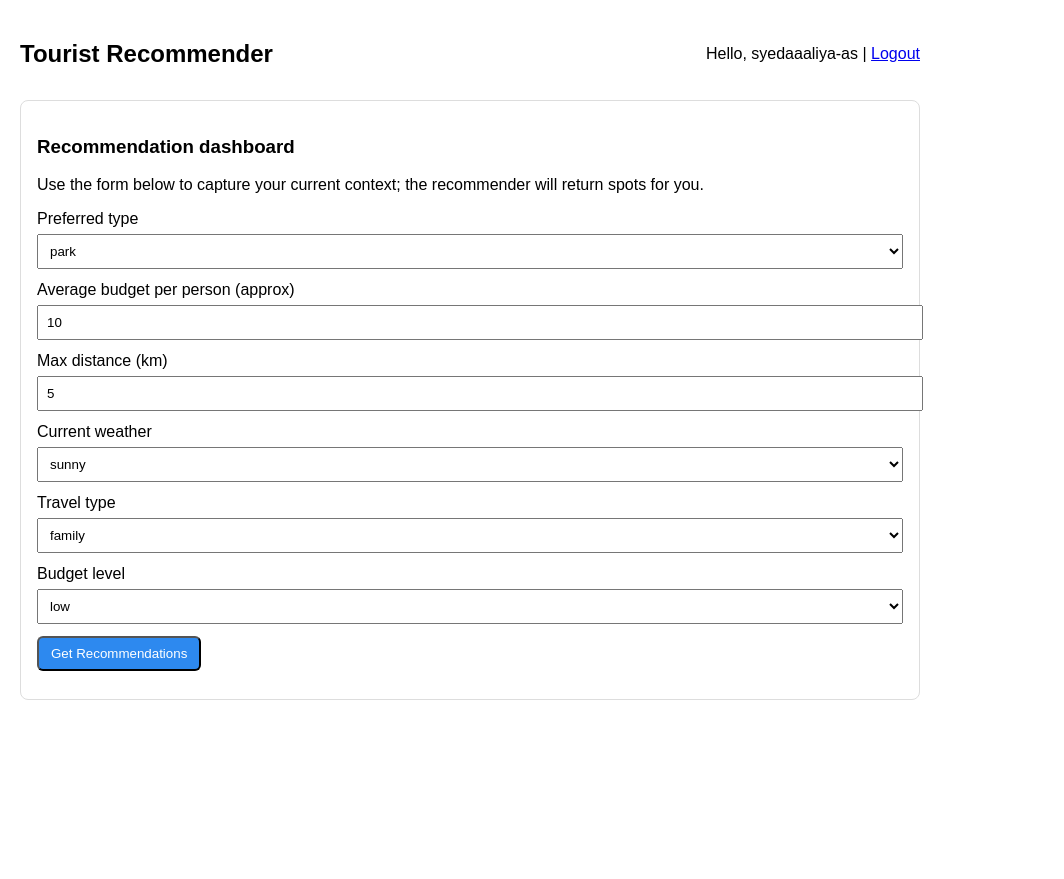
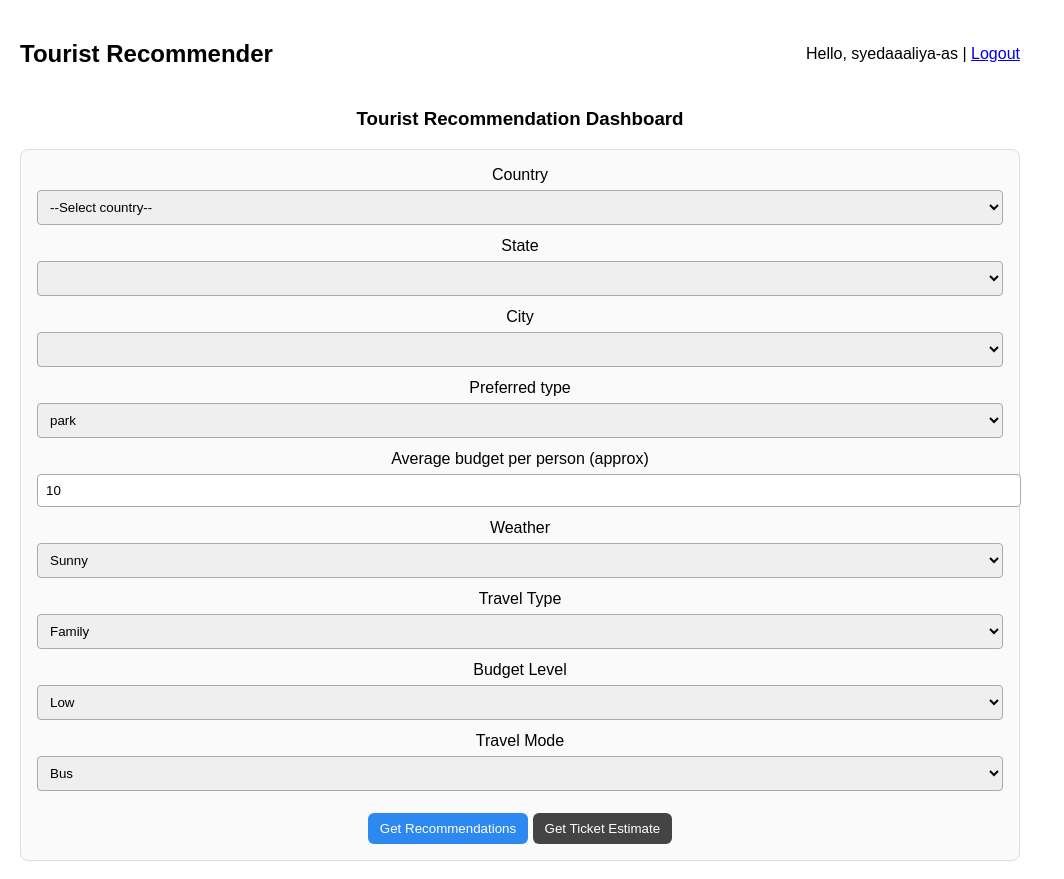
Before and after one commit to syedaaaliya-as/tourist_recommender, a Flask app: page /dashboard in a window 1280 px wide. Shown: the top 879 px of the page, without its empty margins (0-1064 px from the left). Before the commit the page ends 700 px from the top, so only its background shows below. Run offline with Flask 3, Linux system fonts and the light colour scheme; a user stored in the database is signed in; lists and menus that the app fills with data are empty.

Commit message:
updated code with location + dropdown & distance fixes

```diff
--- a/app.py
+++ b/app.py
@@ -1,29 +1,72 @@
-# app.py
 from flask import Flask, render_template, request, redirect, url_for, flash, jsonify, session
 from models import init_db, SessionLocal, User
 from recommender import Recommender
 from werkzeug.security import generate_password_hash, check_password_hash
+from datetime import datetime
+import pandas as pd
 import os
-from datetime import datetime
 
 app = Flask(__name__)
-app.secret_key = os.environ.get("FLASK_SECRET", "dev-secret-change-me")
+app.secret_key = "dev-secret"
 
-# Initialize DB once (creates tables)
 init_db()
+db = SessionLocal()
+recommender = Recommender()
+
+# Load locations for dropdowns
+DATA_PATH = os.path.join(os.path.dirname(__file__), "dataset.csv")
+
+def load_locations():
+    df = pd.read_csv(DATA_PATH, encoding="latin1", on_bad_lines="skip")
+    df = df.dropna(subset=["country", "state", "city"])
+
+    countries = {}
+    for _, r in df.iterrows():
+        c = str(r["country"]).strip()
+        s = str(r["state"]).strip()
+        city = str(r["city"]).strip()
+        countries.setdefault(c, {}).setdefault(s, set()).add(city)
+
+    return {c: {s: sorted(list(cities)) for s, cities in states.items()} for c, states in countries.items()}
+
+@app.route("/api/locations", methods=["GET"])
+def api_locations():
+    try:
+        df = pd.read_csv(DATA_PATH, encoding="latin1", on_bad_lines="skip")
+        df.columns = [c.strip().lower() for c in df.columns]
+        df = df.dropna(subset=["country", "state", "city"])
+
+        countries = {}
+        for _, r in df.iterrows():
+            c = r["country"].strip()
+            s = r["state"].strip()
+            city = r["city"].strip()
+            countries.setdefault(c, {}).setdefault(s, set()).add(city)
+
+        clean_data = {
+            c: {s: sorted(list(cities)) for s, cities in states.items()}
+            for c, states in countries.items()
+        }
+
+        return jsonify(clean_data)
+
+    except Exception as e:
+        print("❌ ERROR in /api/locations:", e)
+        return jsonify({"error": str(e)}), 500
 
 
-# --- Helper: Get DB session per request ---
-def get_db():
-    db = SessionLocal()
-    try:
-        yield db
-    finally:
-        db.close()
+@app.route("/api/ticket-info", methods=["POST"])
+def ticket_info():
+    data = request.json or {}
+    mode = data.get("mode")
+    distance = float(data.get("distance_km", 10))
 
+    if not mode or mode not in TRAVEL_PRICING:
+        return jsonify({"error": "Unknown travel mode"}), 400
 
-recommender = Recommender()
+    price = TRAVEL_PRICING[mode]["base_fare"] + TRAVEL_PRICING[mode]["per_km"] * distance
 
+    return jsonify({"mode": mode, "distance_km": distance, "estimated_price": round(price, 2)})
 
 @app.route("/")
 def index():
@@ -31,108 +74,85 @@ def index():
         return redirect(url_for("dashboard"))
     return redirect(url_for("login"))
 
-
-@app.route("/register", methods=["GET", "POST"])
+@app.route("/register", methods=["GET","POST"])
 def register():
-    db = next(get_db())
-
     if request.method == "POST":
-        username = request.form.get("username", "").strip()
+        username = request.form.get("username")
         password = request.form.get("password")
         fullname = request.form.get("fullname")
         email = request.form.get("email")
 
         if not username or not password:
-            flash("Enter username and password", "danger")
+            flash("Fill all fields", "danger")
             return redirect(url_for("register"))
 
         existing = db.query(User).filter(User.username == username).first()
         if existing:
-            flash("Username already exists", "danger")
+            flash("Username exists", "danger")
             return redirect(url_for("register"))
 
         hashed = generate_password_hash(password)
         user = User(username=username, password=hashed, fullname=fullname, email=email)
-
         db.add(user)
         db.commit()
 
-        flash("Account created. Please login.", "success")
+        flash("Account created!", "success")
         return redirect(url_for("login"))
 
     return render_template("register.html")
 
-
-@app.route("/login", methods=["GET", "POST"])
+@app.route("/login", methods=["GET","POST"])
 def login():
-    db = next(get_db())
-
     if request.method == "POST":
-        username = request.form.get("username", "").strip()
+        username = request.form.get("username")
         password = request.form.get("password")
 
         user = db.query(User).filter(User.username == username).first()
 
         if not user or not check_password_hash(user.password, password):
-            flash("Invalid credentials", "danger")
+            flash("Wrong username / password", "danger")
             return redirect(url_for("login"))
 
         session["user_id"] = user.id
         session["username"] = user.username
-        flash("Logged in successfully", "success")
         return redirect(url_for("dashboard"))
 
     return render_template("login.html")
 
-
-@app.route('/forgot-password', methods=['GET', 'POST'])
-def forgot_password():
-    if request.method == 'POST':
-        email = request.form.get('email')
-        flash(f"Password reset link sent to {email}", "info")
-        return redirect(url_for('login'))
-    return render_template("forgot_password.html")
-
-
 @app.route("/logout")
 def logout():
     session.clear()
-    flash("Logged out", "info")
     return redirect(url_for("login"))
-
 
 @app.route("/dashboard")
 def dashboard():
     if not session.get("user_id"):
         return redirect(url_for("login"))
-
     return render_template("dashboard.html", username=session.get("username"))
-
 
 @app.route("/api/recommend", methods=["POST"])
 def api_recommend():
     if not session.get("user_id"):
-        return jsonify({"error": "Not authenticated"}), 401
+        return jsonify({"error": "Not logged in"}), 401
 
     data = request.json or {}
 
     context = {
-        "type": data.get("type", "park"),
-        "avg_cost": data.get("avg_cost", 10),
-        "distance_km": data.get("distance_km", 2),
+        "country": data.get("country"),
+        "state": data.get("state"),
+        "city": data.get("city"),
+        "type": data.get("type"),
+        "avg_cost": float(data.get("avg_cost", 0)),
         "open_hour": data.get("open_hour", datetime.now().hour),
-        "weather": data.get("weather", "sunny"),
-        "travel_type": data.get("travel_type", "family"),
-        "budget_level": data.get("budget_level", "low")
+        "weather": data.get("weather"),
+        "travel_type": data.get("travel_type"),
+        "budget_level": data.get("budget_level"),
+        "user_lat": data.get("user_lat"),
+        "user_lng": data.get("user_lng"),
     }
 
     results = recommender.recommend(context, top_k=5)
     return jsonify({"results": results})
 
-
-# ------------------------------
-# Render / Production Server
-# ------------------------------
 if __name__ == "__main__":
-    port = int(os.environ.get("PORT", 5000))
-    app.run(host="0.0.0.0", port=port)
+    app.run(debug=True, host="0.0.0.0", port=5000)
--- a/static/app.js
+++ b/static/app.js
@@ -1,62 +1,172 @@
-// static/app.js
-document.addEventListener("DOMContentLoaded", function(){
+document.addEventListener("DOMContentLoaded", function () {
+
   const btn = document.getElementById("getRecs");
-  if (!btn) return;
-  btn.addEventListener("click", async function(){
-    const payload = {
-      type: document.getElementById("type").value,
-      avg_cost: Number(document.getElementById("avg_cost").value || 0),
-      distance_km: Number(document.getElementById("distance_km").value || 5),
-      weather: document.getElementById("weather").value,
-      travel_type: document.getElementById("travel_type").value,
-      budget_level: document.getElementById("budget_level").value,
-      open_hour: new Date().getHours()
-    };
-    // optional: attempt geolocation (not used directly here, could be sent to server)
+  const ticketBtn = document.getElementById("getTicket");
+  const resultsDiv = document.getElementById("results");
+
+  const countrySel = document.getElementById("country");
+  const stateSel = document.getElementById("state");
+  const citySel = document.getElementById("city");
+
+  let userLat = null;
+  let userLng = null;
+
+  // ============================
+  // 🌍 REQUEST USER LOCATION
+  // ============================
+  function requestLocation() {
     if (navigator.geolocation) {
-      navigator.geolocation.getCurrentPosition(function(pos){
-        // we could augment payload with coords if dataset had lat/lon
-        payload.lat = pos.coords.latitude;
-        payload.lon = pos.coords.longitude;
-        send(payload);
-      }, function(err){
-        // user denied or error -> still send
-        send(payload);
-      }, {timeout:5000});
+      navigator.geolocation.getCurrentPosition(
+        pos => {
+          userLat = pos.coords.latitude;
+          userLng = pos.coords.longitude;
+
+          console.log("📍 User Location:", userLat, userLng);
+
+          map.setView([userLat, userLng], 13);
+          L.marker([userLat, userLng], { title: "You are here" }).addTo(map);
+        },
+        err => {
+          alert("⚠ Please enable location to calculate real distance.");
+          console.warn(err);
+        }
+      );
     } else {
-      send(payload);
+      alert("Geolocation not supported");
+    }
+  }
+
+  // AUTO REQUEST LOCATION ON PAGE LOAD
+  requestLocation();
+
+  // ============================
+  // 🗺 MAP INITIALIZATION
+  // ============================
+  let map = L.map("map").setView([20.0, 78.0], 4);
+  L.tileLayer("https://{s}.tile.openstreetmap.org/{z}/{x}/{y}.png").addTo(map);
+
+  let markers = [];
+  let routeLine = null;
+
+  function clearMarkers() {
+    markers.forEach(m => map.removeLayer(m));
+    markers = [];
+    if (routeLine) {
+      map.removeLayer(routeLine);
+      routeLine = null;
+    }
+  }
+
+  // ============================
+  // 📌 LOAD LOCATION LIST
+  // ============================
+  fetch("/api/locations")
+    .then(r => r.json())
+    .then(data => {
+      console.log("Location data:", data);
+
+      countrySel.innerHTML = '<option value="">--Select country--</option>';
+      Object.keys(data).sort().forEach(c => {
+        countrySel.innerHTML += `<option value="${c}">${c}</option>`;
+      });
+
+      countrySel.addEventListener("change", () => {
+        stateSel.innerHTML = '<option value="">--Select state--</option>';
+        citySel.innerHTML = '<option value="">--Select city--</option>';
+        const country = countrySel.value;
+        if (!country) return;
+
+        Object.keys(data[country]).sort().forEach(s => {
+          stateSel.innerHTML += `<option value="${s}">${s}</option>`;
+        });
+      });
+
+      stateSel.addEventListener("change", () => {
+        const country = countrySel.value;
+        const state = stateSel.value;
+        citySel.innerHTML = '<option value="">--Select city--</option>';
+        if (!country || !state) return;
+
+        data[country][state].forEach(city => {
+          citySel.innerHTML += `<option value="${city}">${city}</option>`;
+        });
+      });
+    })
+    .catch(err => console.error("Fetch error:", err));
+
+  // ============================
+  // 📍 SHOW RESULTS ON MAP
+  // ============================
+  function showOnMap(results) {
+    clearMarkers();
+
+    results.forEach(r => {
+      const m = L.marker([r.lat, r.lng]).addTo(map);
+      m.bindPopup(`<b>${r.name}</b><br>${r.type}`);
+      markers.push(m);
+
+      if (userLat && userLng) {
+        routeLine = L.polyline(
+          [[userLat, userLng], [r.lat, r.lng]],
+          { color: "blue", weight: 4 }
+        ).addTo(map);
       }
     });
+  }
 
-  async function send(payload){
-    const resDiv = document.getElementById("results");
-    resDiv.innerHTML = "<p>Loading recommendations...</p>";
-    try {
+  // ============================
+  // ✨ SEND RECOMMEND REQUEST
+  // ============================
+  async function sendRec(payload) {
+    resultsDiv.innerHTML = "<p>Loading...</p>";
+
     const resp = await fetch("/api/recommend", {
       method: "POST",
-        headers: {'Content-Type':'application/json'},
-        body: JSON.stringify(payload)
+      headers: { "Content-Type": "application/json" },
+      body: JSON.stringify(payload),
     });
-      if (!resp.ok) {
-        const err = await resp.json();
-        resDiv.innerHTML = "<p style='color:red'>Error: " + (err.error || "unknown") + "</p>";
+
+    const data = await resp.json();
+    console.log("Recommendation data:", data);
+
+    if (!data.results || !data.results.length) {
+      resultsDiv.innerHTML = "<p>No results found</p>";
       return;
     }
-      const data = await resp.json();
-      if (!data.results || data.results.length === 0) {
-        resDiv.innerHTML = "<p>No recommendations found.</p>";
+
+    let html = "<h3>Top Recommendations</h3>";
+    data.results.forEach(r => {
+      html += `
+        <div class="rec-card">
+          <strong>${r.name}</strong> — ${r.type}<br/>
+          Cost: ₹${r.avg_cost} | Distance: ${r.real_distance.toFixed(2)} km<br/>
+          <button onclick="window.open('https://www.google.com/maps/dir/?api=1&destination=${r.lat},${r.lng}','_blank')">Navigate</button>
+        </div>
+      `;
+    });
+
+    resultsDiv.innerHTML = html;
+    showOnMap(data.results);
+  }
+
+  // ============================
+  // 🎯 BUTTON ACTION
+  // ============================
+  btn.addEventListener("click", () => {
+    if (!userLat || !userLng) {
+      alert("Enable location and try again!");
       return;
     }
-      let html = "<h4>Top recommendations</h4>";
-      data.results.forEach(r => {
-        html += `<div style="border:1px solid #eee;padding:8px;margin:8px 0;border-radius:6px;">
-                  <strong>${r.name}</strong> — ${r.type} — ₹${r.avg_cost} — ${r.distance_km} km<br/>
-                  <small>Open hour: ${r.open_hour}. ${r.short_description}</small>
-                </div>`;
+
+    sendRec({
+      country: countrySel.value,
+      state: stateSel.value,
+      city: citySel.value,
+      type: document.getElementById("type").value,
+      avg_cost: Number(document.getElementById("avg_cost").value),
+      user_lat: userLat,
+      user_lng: userLng,
     });
-      resDiv.innerHTML = html;
-    } catch (e) {
-      resDiv.innerHTML = "<p style='color:red'>Network error</p>";
-    }
-  }
   });
+
+});
--- a/templates/base.html
+++ b/templates/base.html
@@ -5,39 +5,95 @@
   <meta charset="utf-8">
   <title>Tourist Recommender Prototype</title>
   <meta name="viewport" content="width=device-width, initial-scale=1">
+
+  <!-- Leaflet (MAP) CSS -->
+  <link
+    rel="stylesheet"
+    href="https://unpkg.com/leaflet@1.9.4/dist/leaflet.css"
+  />
+
   <style>
-    body { font-family: Arial, sans-serif; margin: 20px; max-width:900px; }
-    header { display:flex; justify-content:space-between; align-items:center; }
-    .card { border:1px solid #ddd; padding:16px; border-radius:8px; margin:12px 0; }
-    .btn { padding:8px 12px; border-radius:6px; text-decoration:none; background:#2d89ef; color:white; }
-    input, select { padding:8px; width:100%; margin:6px 0 12px 0; }
+    body {
+      font-family: Arial, sans-serif;
+      margin: 20px;
+      max-width: 1000px;
+    }
+    header {
+      display:flex;
+      justify-content:space-between;
+      align-items:center;
+      margin-bottom: 20px;
+    }
+    .card {
+      border:1px solid #ddd;
+      padding:16px;
+      border-radius:8px;
+      margin:12px 0;
+      background: #fafafa;
+    }
+    .btn {
+      padding:8px 12px;
+      border-radius:6px;
+      text-decoration:none;
+      background:#2d89ef;
+      color:white;
+      cursor: pointer;
+      border: none;
+    }
+    input, select {
+      padding:8px;
+      width:100%;
+      margin:6px 0 12px 0;
+      border-radius: 4px;
+      border: 1px solid #aaa;
+    }
+    #map {
+      width: 100%;
+      height: 350px;
+      margin-top: 15px;
+      border-radius: 8px;
+      border: 1px solid #ccc;
+    }
   </style>
 </head>
+
 <body>
   <header>
     <h2>Tourist Recommender</h2>
     <nav>
       {% if session.username %}
-        Hello, {{ session.username }} | <a href="{{ url_for('logout') }}">Logout</a>
+        Hello, {{ session.username }} |
+        <a href="{{ url_for('logout') }}">Logout</a>
       {% else %}
-        <a href="{{ url_for('login') }}">Login</a> | <a href="{{ url_for('register') }}">Register</a>
+        <a href="{{ url_for('login') }}">Login</a> |
+        <a href="{{ url_for('register') }}">Register</a>
       {% endif %}
     </nav>
   </header>
+
   <main>
     {% with messages = get_flashed_messages(with_categories=true) %}
       {% if messages %}
         <div>
           {% for cat, msg in messages %}
-            <div style="padding:8px; margin:6px 0; border-radius:6px; background:#f0f0f0;">
+            <div style="padding:8px; margin:6px 0; border-radius:6px; background:#e7f0ff;">
               {{ msg }}
             </div>
           {% endfor %}
         </div>
       {% endif %}
     {% endwith %}
+
     {% block content %}{% endblock %}
   </main>
+
+  <!-- Leaflet JS (Map) -->
+  <script
+    src="https://unpkg.com/leaflet@1.9.4/dist/leaflet.js">
+  </script>
+
+  <!-- Your main frontend logic -->
   <script src="{{ url_for('static', filename='app.js') }}"></script>
+
 </body>
 </html>
--- a/templates/dashboard.html
+++ b/templates/dashboard.html
@@ -1,10 +1,22 @@
 {% extends "base.html" %}
 {% block content %}
-<div class="card">
-  <h3>Recommendation dashboard</h3>
-  <p>Use the form below to capture your current context; the recommender will return spots for you.</p>
 
-  <div>
+<link rel="stylesheet" href="https://unpkg.com/leaflet@1.9.3/dist/leaflet.css"/>
+
+<center>
+  <h3>Tourist Recommendation Dashboard</h3>
+
+  <div class="card">
+
+    <label>Country</label>
+    <select id="country"></select>
+
+    <label>State</label>
+    <select id="state"></select>
+
+    <label>City</label>
+    <select id="city"></select>
+
     <label>Preferred type</label>
     <select id="type">
       <option>park</option>
@@ -22,36 +34,98 @@
     <label>Average budget per person (approx)</label>
     <input id="avg_cost" type="number" value="10">
 
-    <label>Max distance (km)</label>
-    <input id="distance_km" type="number" value="5">
-
-    <label>Current weather</label>
+    <label>Weather</label>
     <select id="weather">
-      <option>sunny</option>
-      <option>cloudy</option>
-      <option>rainy</option>
+      <option value="sunny">Sunny</option>
+      <option value="rainy">Rainy</option>
+      <option value="cloudy">Cloudy</option>
+      <option value="snowy">Snowy</option>
     </select>
 
-    <label>Travel type</label>
+    <label>Travel Type</label>
     <select id="travel_type">
-      <option>family</option>
-      <option>solo</option>
-      <option>adventure</option>
-      <option>romantic</option>
-      <option>spiritual</option>
-      <option>foodie</option>
+      <option value="family">Family</option>
+      <option value="solo">Solo</option>
+      <option value="romantic">Romantic</option>
+      <option value="adventure">Adventure</option>
+      <option value="spiritual">Spiritual</option>
     </select>
 
-    <label>Budget level</label>
+    <label>Budget Level</label>
     <select id="budget_level">
-      <option>low</option>
-      <option>medium</option>
-      <option>high</option>
+      <option value="low">Low</option>
+      <option value="medium">Medium</option>
+      <option value="high">High</option>
     </select>
 
-    <button class="btn" id="getRecs">Get Recommendations</button>
+    <label>Travel Mode</label>
+    <select id="travel_mode">
+      <option value="bus">Bus</option>
+      <option value="train">Train</option>
+      <option value="plane">Plane</option>
+      <option value="cab">Cab</option>
+      <option value="metro">Metro</option>
+    </select>
+
+    <button class="btn" id="getRecs" style="margin-top:10px;">Get Recommendations</button>
+    <button class="btn" id="getTicket" style="background:#444;margin-top:10px;">Get Ticket Estimate</button>
+
   </div>
 
-  <div id="results" style="margin-top:12px;"></div>
-</div>
+  <h3>Results</h3>
+  <div id="results"></div>
+
+  <h3>Map</h3>
+  <div id="map" style="height:400px;"></div>
+</center>
+
+<script src="https://unpkg.com/leaflet@1.9.3/dist/leaflet.js"></script>
+
+<!-- 🚀 JS script start -->
+<script>
+document.addEventListener("DOMContentLoaded", function () {
+  let userLat = null, userLng = null;
+
+  // Request GPS access
+  if (navigator.geolocation) {
+    navigator.geolocation.getCurrentPosition(
+      pos => {
+        userLat = pos.coords.latitude;
+        userLng = pos.coords.longitude;
+        console.log("User location:", userLat, userLng);
+      },
+      err => console.log("GPS access denied")
+    );
+  }
+
+  const btn = document.getElementById("getRecs");
+
+  btn.addEventListener("click", function () {
+    const payload = {
+      country: document.getElementById("country").value,
+      state: document.getElementById("state").value,
+      city: document.getElementById("city").value,
+      type: document.getElementById("type").value,
+      avg_cost: Number(document.getElementById("avg_cost").value || 10),
+      distance_km: Number(document.getElementById("distance_km").value || 5),
+      open_hour: new Date().getHours(),
+      weather: document.getElementById("weather").value,
+      travel_type: document.getElementById("travel_type").value,
+      budget_level: document.getElementById("budget_level").value,
+      user_lat: userLat,
+      user_lng: userLng
+    };
+
+    fetch("/api/recommend", {
+      method: "POST",
+      headers: { "Content-Type": "application/json" },
+      body: JSON.stringify(payload),
+    })
+      .then(r => r.json())
+      .then(data => console.log(data))
+      .catch(e => console.error("Error", e));
+  });
+});
+</script>
+
 {% endblock %}
```
Also changed, not shown: dataset.csv (+52 -11 lines), recommender.py (+58 -88 lines). Lines whose indentation alone changed are shown as unchanged.
